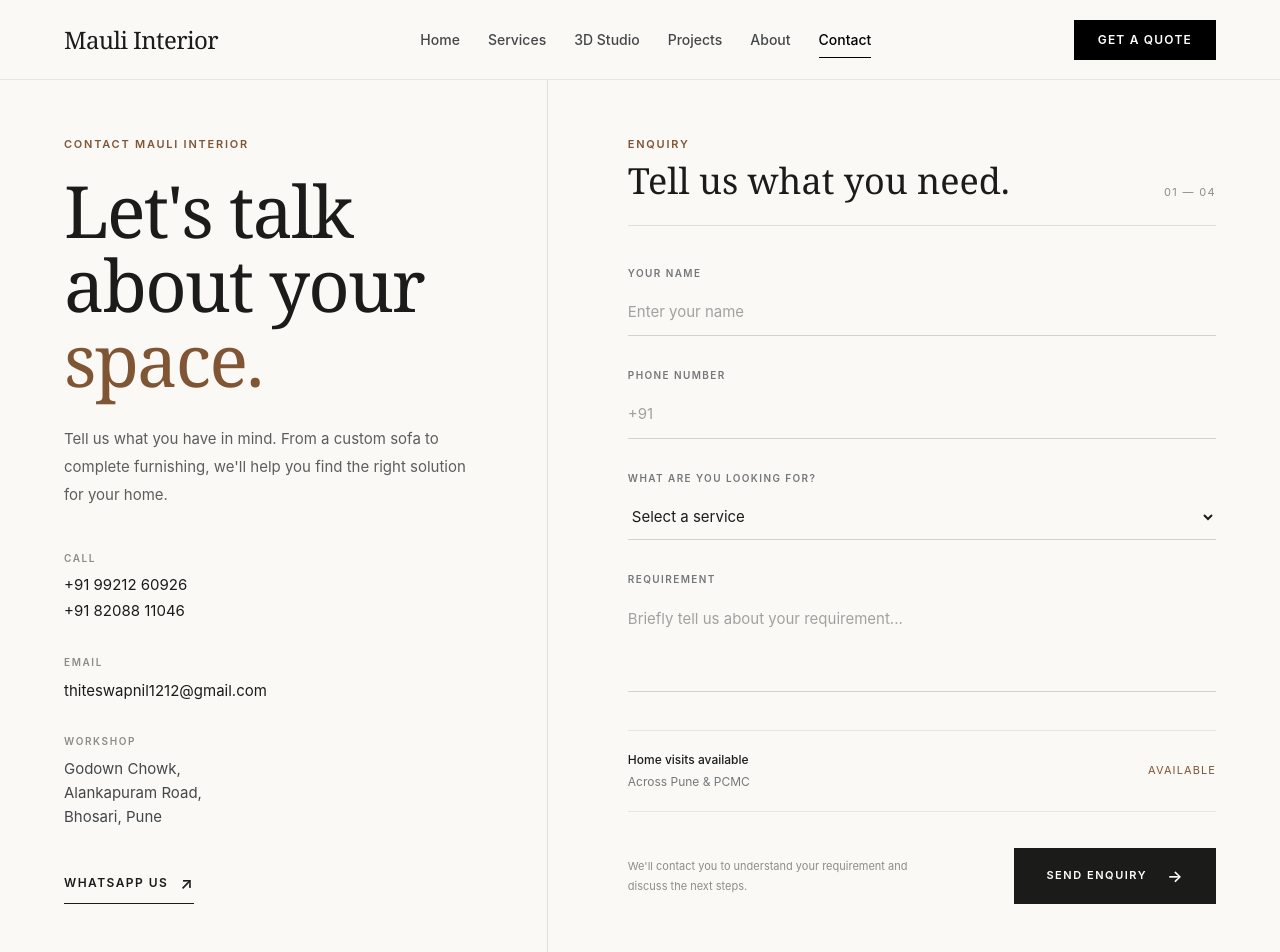
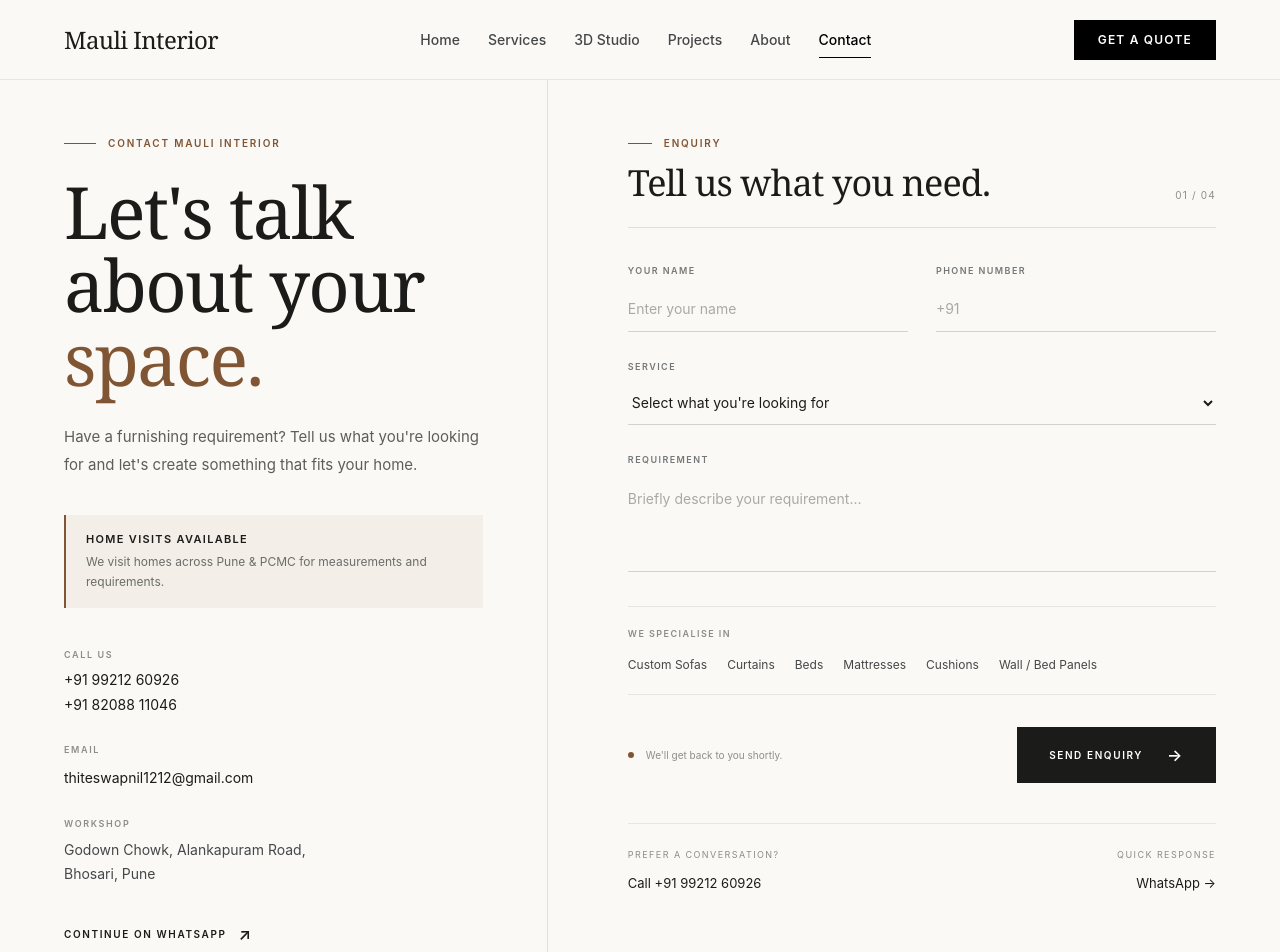
Before and after one commit to thiteswapnil1212-hue/INTERIOR-STORES-WEB, a Next.js app: page /contact in a window 1280 px wide. Shown: the top 952 px of the page. Built offline with nearby package versions, Linux system fonts and the light colour scheme.

Commit message:
contact section updated

```diff
--- a/src/app/contact/page.tsx
+++ b/src/app/contact/page.tsx
@@ -13,14 +13,20 @@ export default function ContactPage() {
   return (
     <main className="min-h-screen bg-[#fbf9f6] pt-20 text-[#1b1c1a]">
       <section className="mx-auto flex min-h-[calc(100vh-80px)] max-w-[1440px] flex-col px-6 md:flex-row md:px-16">
-        {/* LEFT — Contact Information */}
+        {/* LEFT SIDE */}
         <div className="flex w-full flex-col justify-between border-b border-[#747878]/20 py-12 md:w-[42%] md:border-b-0 md:border-r md:py-14 md:pr-16">
           <div>
-            <p className="mb-5 text-[11px] font-semibold uppercase tracking-[0.16em] text-[#805533]">
+            {/* Eyebrow */}
+            <div className="mb-6 flex items-center gap-3">
+              <span className="h-px w-8 bg-[#805533]" />
+
+              <p className="text-[10px] font-semibold uppercase tracking-[0.18em] text-[#805533]">
                 Contact Mauli Interior
               </p>
+            </div>
 
-            <h1 className="max-w-lg font-serif text-5xl leading-[1.04] tracking-tight md:text-6xl lg:text-7xl">
+            {/* Heading */}
+            <h1 className="max-w-lg font-serif text-5xl leading-[1.02] tracking-tight md:text-6xl lg:text-[72px]">
               Let&apos;s talk
               <br />
               about your
@@ -29,58 +35,72 @@ export default function ContactPage() {
             </h1>
 
             <p className="mt-7 max-w-md text-[15px] leading-7 text-[#5c5e5c]">
-              Tell us what you have in mind. From a custom sofa to complete
-              furnishing, we&apos;ll help you find the right solution for your
-              home.
+              Have a furnishing requirement? Tell us what you&apos;re looking
+              for and let&apos;s create something that fits your home.
+            </p>
+
+            {/* Home Visit Highlight */}
+            <div className="mt-9 flex max-w-md items-center gap-4 border-l-2 border-[#805533] bg-[#f3eee8] px-5 py-4">
+              <div>
+                <p className="text-[11px] font-semibold uppercase tracking-[0.12em] text-[#1b1c1a]">
+                  Home Visits Available
+                </p>
+
+                <p className="mt-1 text-[12px] leading-5 text-[#6b6d69]">
+                  We visit homes across Pune & PCMC for measurements and
+                  requirements.
                 </p>
               </div>
+            </div>
+          </div>
 
-          {/* Contact Details */}
-          <div className="mt-14 grid gap-8 sm:grid-cols-2 md:mt-10 md:grid-cols-1">
+          {/* CONTACT INFORMATION */}
+          <div className="mt-12 grid grid-cols-2 gap-x-6 gap-y-8 md:mt-10 md:grid-cols-1 md:gap-y-7">
+            {/* Phone */}
             <div>
-              <p className="mb-2 text-[10px] font-semibold uppercase tracking-[0.16em] text-[#8b8d89]">
-                Call
+              <p className="mb-2 text-[9px] font-semibold uppercase tracking-[0.18em] text-[#8b8d89]">
+                Call Us
               </p>
 
               <div className="flex flex-col gap-1">
                 <a
                   href="tel:+919921260926"
-                  className="w-fit text-[15px] transition-colors hover:text-[#805533]"
+                  className="w-fit text-[14px] transition-colors hover:text-[#805533]"
                 >
                   +91 99212 60926
                 </a>
 
                 <a
                   href="tel:+918208811046"
-                  className="w-fit text-[15px] transition-colors hover:text-[#805533]"
+                  className="w-fit text-[14px] transition-colors hover:text-[#805533]"
                 >
                   +91 82088 11046
                 </a>
               </div>
             </div>
 
+            {/* Email */}
             <div>
-              <p className="mb-2 text-[10px] font-semibold uppercase tracking-[0.16em] text-[#8b8d89]">
+              <p className="mb-2 text-[9px] font-semibold uppercase tracking-[0.18em] text-[#8b8d89]">
                 Email
               </p>
 
               <a
                 href="mailto:thiteswapnil1212@gmail.com"
-                className="text-[15px] transition-colors hover:text-[#805533]"
+                className="break-all text-[14px] transition-colors hover:text-[#805533]"
               >
                 thiteswapnil1212@gmail.com
               </a>
             </div>
 
-            <div>
-              <p className="mb-2 text-[10px] font-semibold uppercase tracking-[0.16em] text-[#8b8d89]">
+            {/* Address */}
+            <div className="col-span-2 md:col-span-1">
+              <p className="mb-2 text-[9px] font-semibold uppercase tracking-[0.18em] text-[#8b8d89]">
                 Workshop
               </p>
 
-              <p className="max-w-xs text-[15px] leading-6 text-[#444748]">
-                Godown Chowk,
-                <br />
-                Alankapuram Road,
+              <p className="text-[14px] leading-6 text-[#444748]">
+                Godown Chowk, Alankapuram Road,
                 <br />
                 Bhosari, Pune
               </p>
@@ -92,38 +112,46 @@ export default function ContactPage() {
             href="https://wa.me/919921260926"
             target="_blank"
             rel="noreferrer"
-            className="mt-10 flex w-fit items-center gap-3 border-b border-[#1b1c1a] pb-2 text-[12px] font-semibold uppercase tracking-[0.12em] transition-colors hover:border-[#805533] hover:text-[#805533]"
+            className="group mt-9 flex w-fit items-center gap-3 border-b border-[#1b1c1a] pb-2 text-[10px] font-semibold uppercase tracking-[0.16em] transition-colors hover:border-[#805533] hover:text-[#805533]"
           >
-            WhatsApp us
-            <span className="text-base">↗</span>
+            Continue on WhatsApp
+            <span className="text-base transition-transform duration-200 group-hover:translate-x-1">
+              ↗
+            </span>
           </a>
         </div>
 
-        {/* RIGHT — Enquiry */}
+        {/* RIGHT SIDE — FORM */}
         <div className="w-full py-12 md:w-[58%] md:py-14 md:pl-16 lg:pl-20">
           <div className="mx-auto max-w-2xl">
-            <div className="mb-10 flex items-end justify-between border-b border-[#747878]/20 pb-6">
+            {/* FORM HEADER */}
+            <div className="mb-9 flex items-end justify-between border-b border-[#747878]/20 pb-6">
               <div>
-                <p className="mb-2 text-[11px] font-semibold uppercase tracking-[0.16em] text-[#805533]">
+                <div className="mb-3 flex items-center gap-3">
+                  <span className="h-px w-6 bg-[#805533]" />
+
+                  <p className="text-[10px] font-semibold uppercase tracking-[0.18em] text-[#805533]">
                     Enquiry
                   </p>
+                </div>
 
-                <h2 className="font-serif text-3xl md:text-4xl">
+                <h2 className="font-serif text-3xl tracking-tight md:text-4xl">
                   Tell us what you need.
                 </h2>
               </div>
 
-              <span className="hidden text-[11px] uppercase tracking-[0.12em] text-[#8b8d89] sm:block">
-                01 — 04
+              <span className="hidden text-[10px] tracking-[0.12em] text-[#8b8d89] sm:block">
+                01 / 04
               </span>
             </div>
 
-            <form className="space-y-8">
-              {/* Name */}
+            <form className="space-y-7">
+              {/* NAME + PHONE */}
+              <div className="grid gap-7 sm:grid-cols-2">
                 <div>
                   <label
                     htmlFor="name"
-                  className="mb-2 block text-[10px] font-semibold uppercase tracking-[0.14em] text-[#747878]"
+                    className="mb-2 block text-[9px] font-semibold uppercase tracking-[0.16em] text-[#747878]"
                   >
                     Your Name
                   </label>
@@ -134,15 +162,14 @@ export default function ContactPage() {
                     type="text"
                     required
                     placeholder="Enter your name"
-                  className="w-full border-0 border-b border-[#747878]/30 bg-transparent px-0 py-3 text-[15px] outline-none transition-colors placeholder:text-[#a1a29f] focus:border-[#1b1c1a]"
+                    className="w-full border-0 border-b border-[#747878]/30 bg-transparent px-0 py-3 text-[14px] outline-none transition-all placeholder:text-[#aaa9a5] focus:border-[#805533]"
                   />
                 </div>
 
-              {/* Phone */}
                 <div>
                   <label
                     htmlFor="phone"
-                  className="mb-2 block text-[10px] font-semibold uppercase tracking-[0.14em] text-[#747878]"
+                    className="mb-2 block text-[9px] font-semibold uppercase tracking-[0.16em] text-[#747878]"
                   >
                     Phone Number
                   </label>
@@ -153,27 +180,28 @@ export default function ContactPage() {
                     type="tel"
                     required
                     placeholder="+91"
-                  className="w-full border-0 border-b border-[#747878]/30 bg-transparent px-0 py-3 text-[15px] outline-none transition-colors placeholder:text-[#a1a29f] focus:border-[#1b1c1a]"
+                    className="w-full border-0 border-b border-[#747878]/30 bg-transparent px-0 py-3 text-[14px] outline-none transition-all placeholder:text-[#aaa9a5] focus:border-[#805533]"
                   />
                 </div>
+              </div>
 
-              {/* Service */}
+              {/* SERVICE */}
               <div>
                 <label
                   htmlFor="service"
-                  className="mb-2 block text-[10px] font-semibold uppercase tracking-[0.14em] text-[#747878]"
+                  className="mb-2 block text-[9px] font-semibold uppercase tracking-[0.16em] text-[#747878]"
                 >
-                  What are you looking for?
+                  Service
                 </label>
 
                 <select
                   id="service"
                   name="service"
                   defaultValue=""
-                  className="w-full border-0 border-b border-[#747878]/30 bg-[#fbf9f6] px-0 py-3 text-[15px] outline-none transition-colors focus:border-[#1b1c1a]"
+                  className="w-full cursor-pointer border-0 border-b border-[#747878]/30 bg-[#fbf9f6] px-0 py-3 text-[14px] outline-none transition-all focus:border-[#805533]"
                 >
                   <option value="" disabled>
-                    Select a service
+                    Select what you&apos;re looking for
                   </option>
 
                   {services.map((service) => (
@@ -184,11 +212,11 @@ export default function ContactPage() {
                 </select>
               </div>
 
-              {/* Requirement */}
+              {/* REQUIREMENT */}
               <div>
                 <label
                   htmlFor="requirement"
-                  className="mb-2 block text-[10px] font-semibold uppercase tracking-[0.14em] text-[#747878]"
+                  className="mb-2 block text-[9px] font-semibold uppercase tracking-[0.16em] text-[#747878]"
                 >
                   Requirement
                 </label>
@@ -198,46 +226,82 @@ export default function ContactPage() {
                   name="requirement"
                   required
                   rows={3}
-                  placeholder="Briefly tell us about your requirement..."
-                  className="w-full resize-none border-0 border-b border-[#747878]/30 bg-transparent px-0 py-3 text-[15px] leading-6 outline-none transition-colors placeholder:text-[#a1a29f] focus:border-[#1b1c1a]"
+                  placeholder="Briefly describe your requirement..."
+                  className="w-full resize-none border-0 border-b border-[#747878]/30 bg-transparent px-0 py-3 text-[14px] leading-6 outline-none transition-all placeholder:text-[#aaa9a5] focus:border-[#805533]"
                 />
               </div>
 
-              {/* Home Visit */}
-              <div className="flex items-center justify-between border-y border-[#747878]/15 py-5">
-                <div>
-                  <p className="text-[12px] font-medium text-[#1b1c1a]">
-                    Home visits available
+              {/* SERVICE LIST */}
+              <div className="border-y border-[#747878]/15 py-5">
+                <p className="mb-4 text-[9px] font-semibold uppercase tracking-[0.16em] text-[#8b8d89]">
+                  We specialise in
                 </p>
 
-                  <p className="mt-1 text-[12px] text-[#747878]">
-                    Across Pune & PCMC
+                <div className="flex flex-wrap gap-x-5 gap-y-2">
+                  {services.map((service) => (
+                    <span
+                      key={service}
+                      className="text-[12px] text-[#444748]"
+                    >
+                      {service}
+                    </span>
+                  ))}
+                </div>
+              </div>
+
+              {/* SUBMIT */}
+              <div className="flex flex-col gap-5 pt-1 sm:flex-row sm:items-center sm:justify-between">
+                <div className="flex items-center gap-3">
+                  <span className="h-1.5 w-1.5 rounded-full bg-[#805533]" />
+
+                  <p className="text-[10px] leading-5 text-[#8b8d89]">
+                    We&apos;ll get back to you shortly.
                   </p>
                 </div>
 
-                <span className="text-[11px] uppercase tracking-[0.1em] text-[#805533]">
-                  Available
-                </span>
-              </div>
-
-              {/* Submit */}
-              <div className="flex flex-col gap-5 pt-1 sm:flex-row sm:items-center sm:justify-between">
-                <p className="max-w-xs text-[11px] leading-5 text-[#8b8d89]">
-                  We&apos;ll contact you to understand your requirement and
-                  discuss the next steps.
-                </p>
-
                 <button
                   type="submit"
-                  className="group inline-flex shrink-0 items-center justify-center gap-5 bg-[#1b1c1a] px-8 py-4 text-[11px] font-semibold uppercase tracking-[0.14em] text-white transition-all duration-200 hover:bg-[#805533]"
+                  className="group inline-flex shrink-0 items-center justify-center gap-6 bg-[#1b1c1a] px-8 py-4 text-[10px] font-semibold uppercase tracking-[0.16em] text-white transition-all duration-300 hover:bg-[#805533]"
                 >
                   Send Enquiry
-                  <span className="text-base transition-transform duration-200 group-hover:translate-x-1">
+
+                  <span className="text-base transition-transform duration-300 group-hover:translate-x-1">
                     →
                   </span>
                 </button>
               </div>
             </form>
+
+            {/* DIRECT CONTACT */}
+            <div className="mt-10 grid grid-cols-2 border-t border-[#747878]/15 pt-6">
+              <div>
+                <p className="mb-2 text-[9px] uppercase tracking-[0.16em] text-[#8b8d89]">
+                  Prefer a conversation?
+                </p>
+
+                <a
+                  href="tel:+919921260926"
+                  className="text-[13px] transition-colors hover:text-[#805533]"
+                >
+                  Call +91 99212 60926
+                </a>
+              </div>
+
+              <div className="text-right">
+                <p className="mb-2 text-[9px] uppercase tracking-[0.16em] text-[#8b8d89]">
+                  Quick response
+                </p>
+
+                <a
+                  href="https://wa.me/919921260926"
+                  target="_blank"
+                  rel="noreferrer"
+                  className="text-[13px] transition-colors hover:text-[#805533]"
+                >
+                  WhatsApp →
+                </a>
+              </div>
+            </div>
           </div>
         </div>
       </section>
```
Lines whose indentation alone changed are shown as unchanged.
